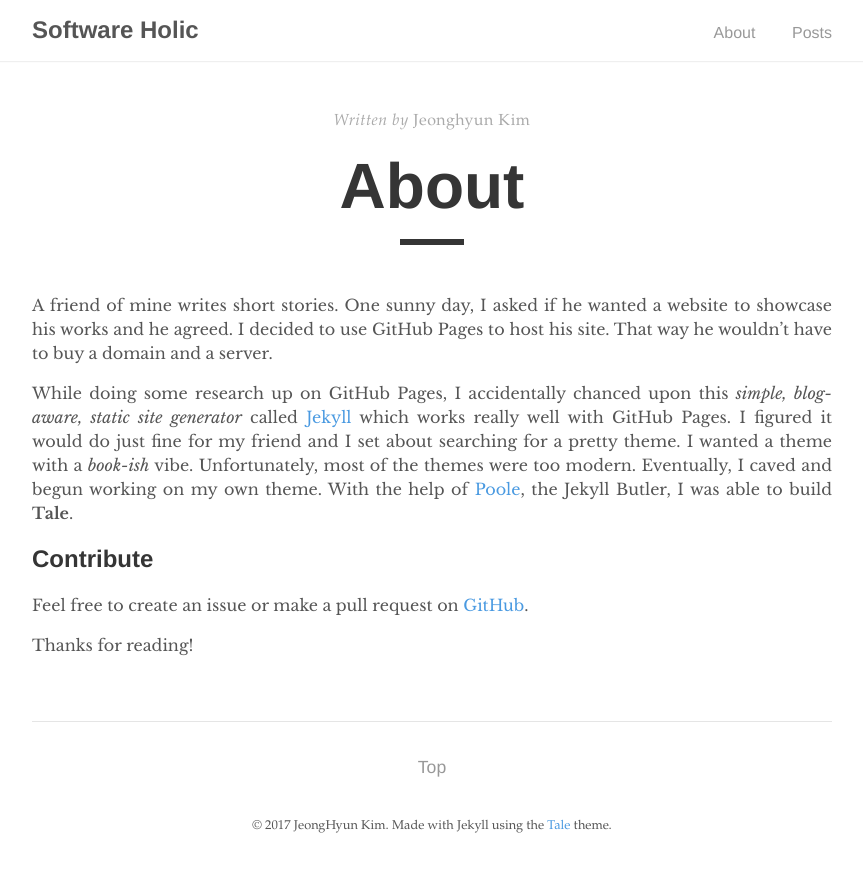
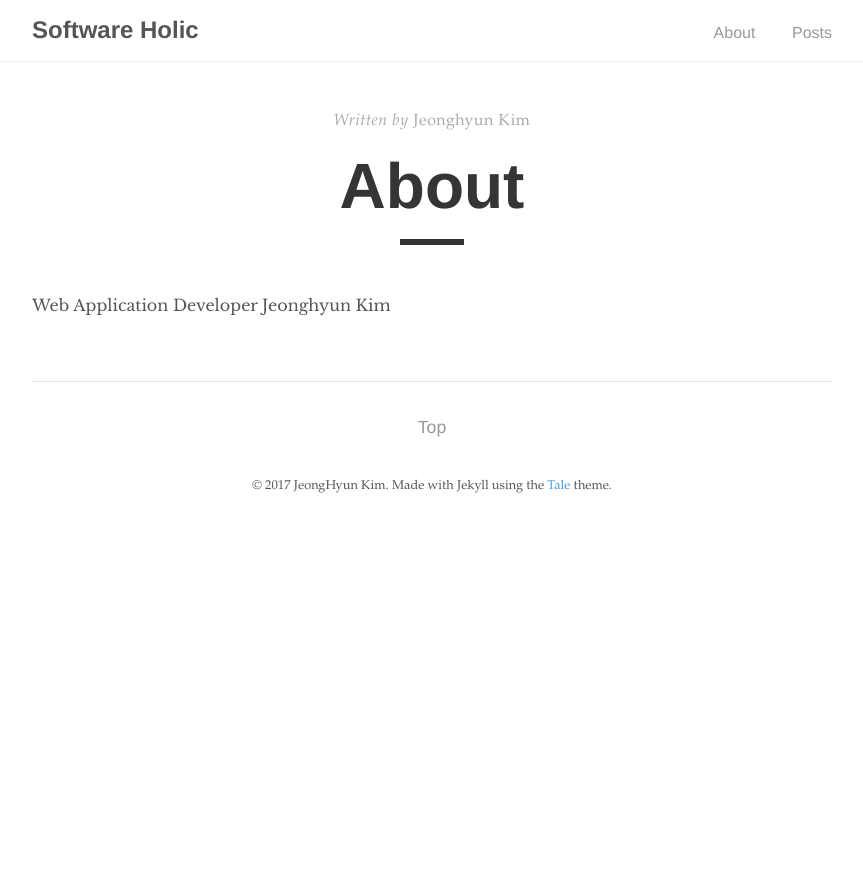
Before and after one commit to ashcroft147/ashcroft147.github.io, a Jekyll site: the page built from about.md, in a window 1280 px wide. Shown: the top 872 px of the page, without its empty margins (208-1071 px from the left). Built offline with Jekyll 4.4.1, drawn with Linux system fonts in a browser that asks for light colours.

Commit message:
Modification of about page

```diff
--- a/about.md
+++ b/about.md
@@ -5,11 +5,4 @@ author: "Jeonghyun Kim"
 permalink: /about/
 ---
 
-A friend of mine writes short stories. One sunny day, I asked if he wanted a website to showcase his works and he agreed. I decided to use GitHub Pages to host his site. That way he wouldn't have to buy a domain and a server.
-
-While doing some research up on GitHub Pages, I accidentally chanced upon this _simple, blog-aware, static site generator_ called [Jekyll](https://jekyllrb.com/) which works really well with GitHub Pages. I figured it would do just fine for my friend and I set about searching for a pretty theme. I wanted a theme with a _book-ish_ vibe. Unfortunately, most of the themes were too modern. Eventually, I caved and begun working on my own theme. With the help of [Poole](https://github.com/poole/poole), the Jekyll Butler, I was able to build **Tale**.
-
-## Contribute
-Feel free to create an issue or make a pull request on [GitHub](https://github.com/chesterhow/tale).
-
-Thanks for reading!
+Web Application Developer Jeonghyun Kim
```
